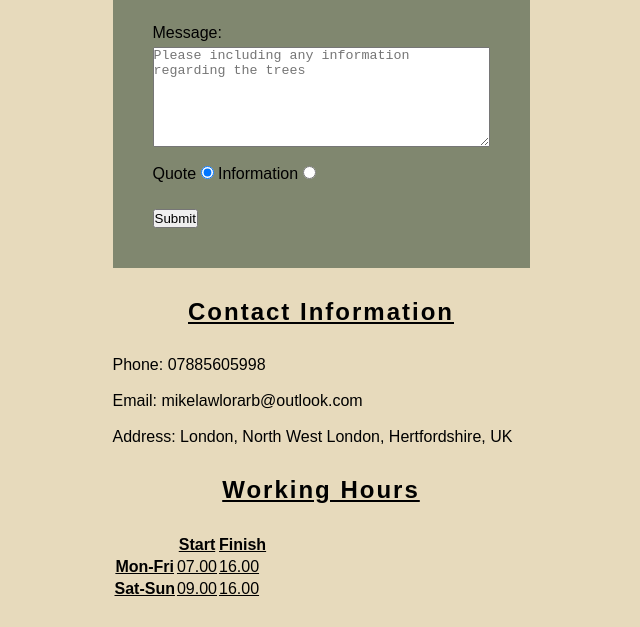
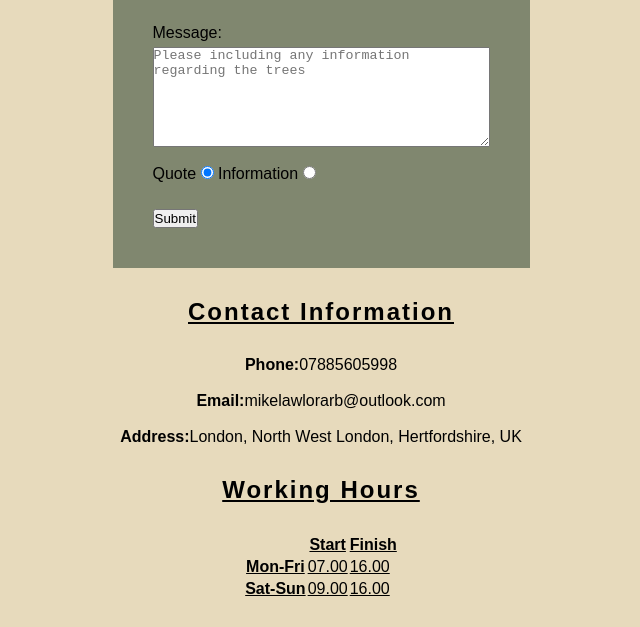
Before and after one commit to Crimson-Wizard/M-L-Trees, a plain HTML site: page form.html in a window 1280 px wide. Shown: the part 529-1156 px from the top of the page, without its empty margins (319-959 px from the left). Drawn offline with Linux system fonts and the light colour scheme.

Commit message:
added flex to contact info

```diff
--- a/assets/css/style.css
+++ b/assets/css/style.css
@@ -167,13 +167,22 @@ h3 {
 
   }
 
+  #contact-info ~ p {
+    display: flex;
+    justify-content: center;
+  }
+
   #work-hr {
+
      padding-top: 30px;
      padding-bottom: 30px;
+
 
   }
 
   #table-hours {
+    display: flex;
+    justify-content: center;
     text-decoration: underline;
 
   }
--- a/form.html
+++ b/form.html
@@ -59,9 +59,9 @@
 
 
         <h2 id="contact-info">Contact Information</h2>
-        <p>Phone: 07885605998</p><br>
-        <p>Email: mikelawlorarb@outlook.com</p><br>
-        <p>Address: London, North West London, Hertfordshire, UK</p>
+        <p><strong>Phone:</strong> 07885605998</p><br>
+        <p><strong>Email:</strong> mikelawlorarb@outlook.com</p><br>
+        <p><strong>Address:</strong> London, North West London, Hertfordshire, UK</p>
 
        <h2 id="work-hr">Working Hours</h2>
         <table id="table-hours">
@@ -70,13 +70,13 @@
             <th>Start</th>
             <th>Finish</th>
             <tr></tr>
-
             <th>Mon-Fri</th>
             <td>07.00</td>
             <td>16.00</td>
             <tr></tr>
             <th>Sat-Sun</th>
             <td>09.00</td>
+
             <td>16.00</td>
           </tr>
         </table>
```
